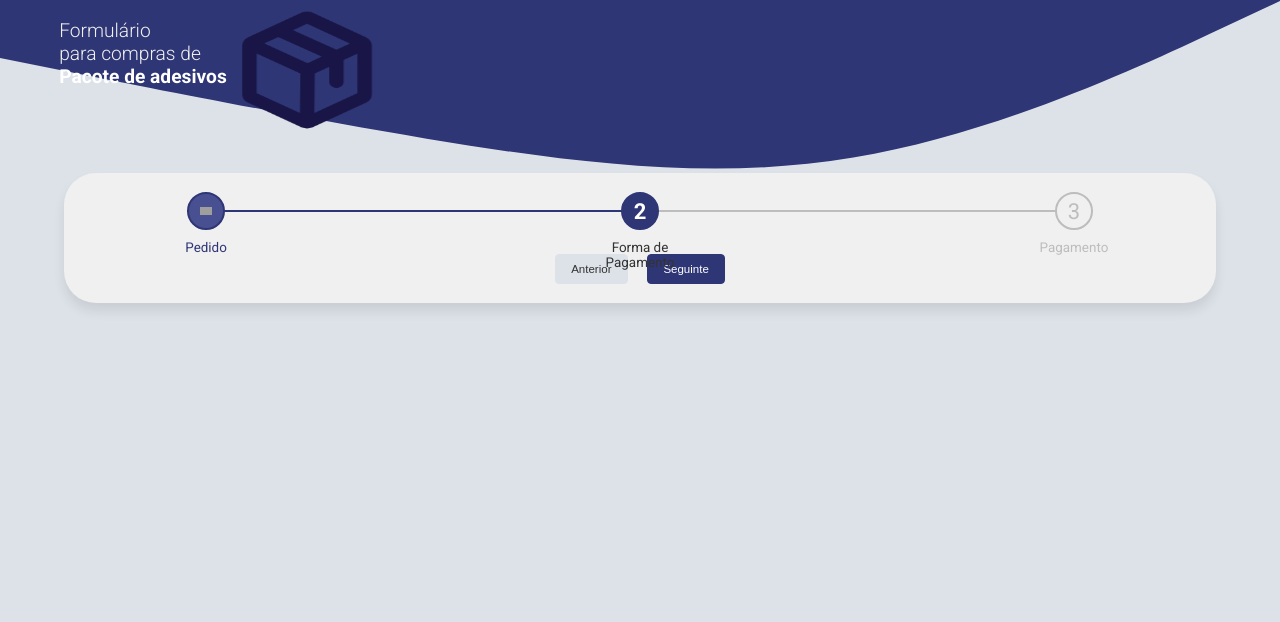
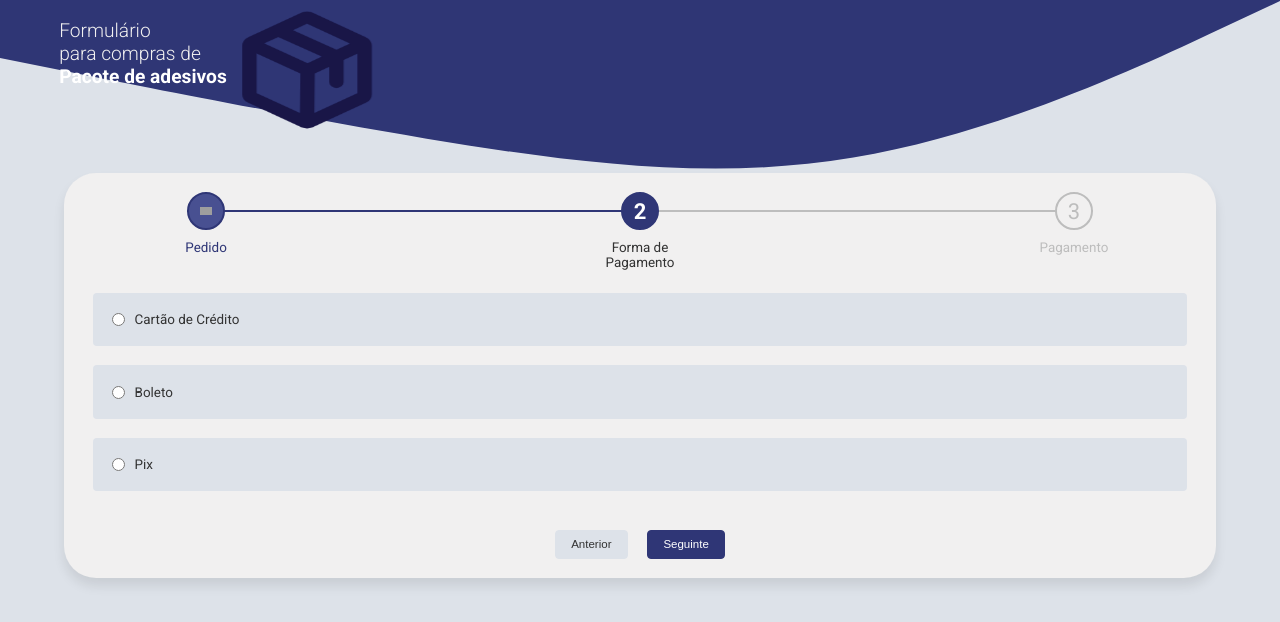
Before and after one commit to yuri014/desafio-frontend---bempaggo, a Vue app: page / in a window 1280 px wide. Both pictures are taken after a click on the button "Seguinte". Shown: the top 622 px of the page. Built offline with nearby package versions, Linux system fonts and the light colour scheme; grey boxes are pictures that could not be loaded.

Commit message:
feat: add payment method form

```diff
--- a/src/components/FormWizard.vue
+++ b/src/components/FormWizard.vue
@@ -17,9 +17,10 @@ export default {
   },
   components: {
     RequestForm: defineAsyncComponent(() => import('./RequestForm.vue')),
+    PaymentMethodForm: defineAsyncComponent(() => import('./PaymentMethodForm.vue')),
   },
   setup() {
-    const forms = ref(['RequestForm']);
+    const forms = ref(['RequestForm', 'PaymentMethodForm']);
 
     return {
       forms
--- /dev/null
+++ b/src/components/PaymentMethodForm.vue
@@ -0,0 +1,36 @@
+<script setup></script>
+
+<template>
+  <div>
+    <label for="creditCard">
+      <input type="radio" name="payment-method" id="creditCard" />
+      Cartão de Crédito
+    </label>
+    <label for="bill">
+      <input type="radio" name="payment-method" id="bill" />
+      Boleto
+    </label>
+    <label for="pix">
+      <input type="radio" name="payment-method" id="pix" />
+      Pix
+    </label>
+  </div>
+</template>
+
+<style lang="scss" scoped>
+div {
+  display: flex;
+  flex-direction: column;
+  gap: 2rem;
+
+  label {
+    display: flex;
+    place-items: center;
+    gap: 1rem;
+    background-color: $bg-low;
+    border-radius: 4px;
+    padding: 2rem;
+    font-size: 1.4rem;
+  }
+}
+</style>
```
